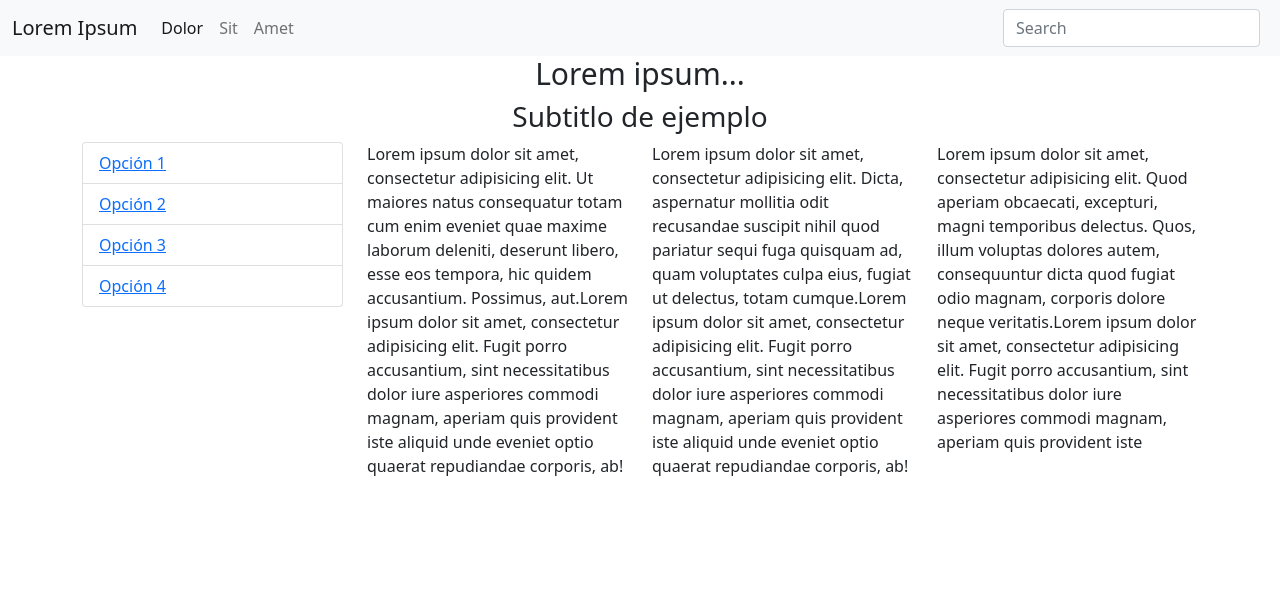
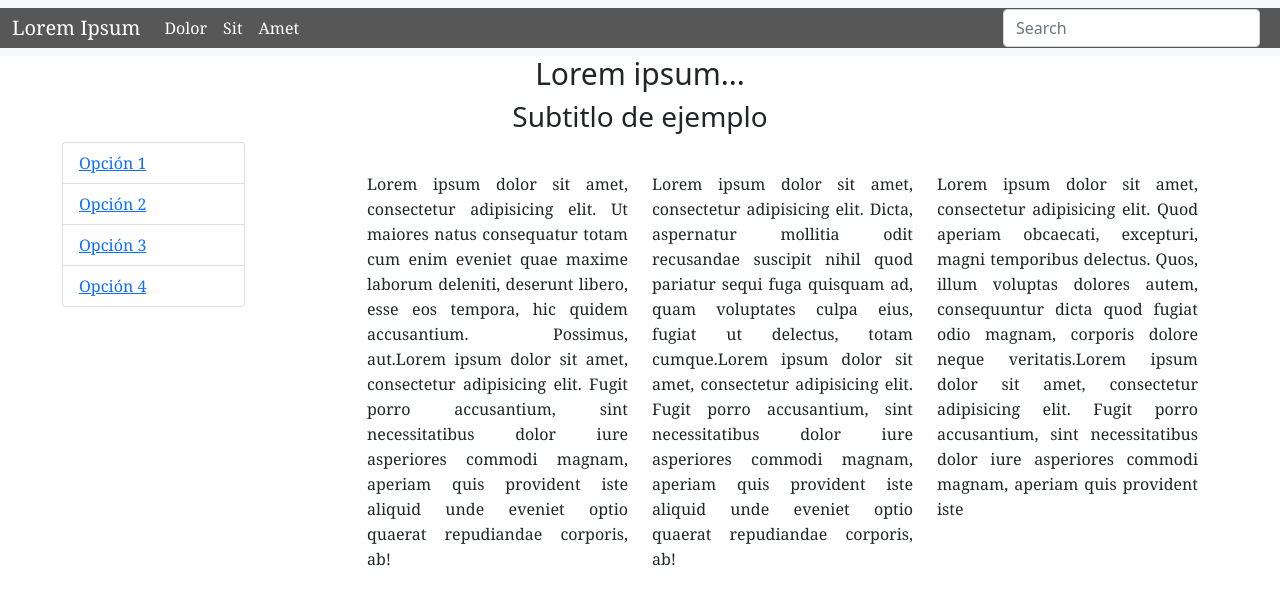
Before and after one commit to roma-script/grupal5-sub5.io, a plain HTML site: page index.html in a window 1280 px wide. Drawn offline with nearby package versions, Linux system fonts and the light colour scheme.

Commit message:
arreglos

```diff
--- a/css/style.css
+++ b/css/style.css
@@ -14,4 +14,43 @@ h1{
 a {
     color: black !important;
     text-decoration:none !important;
+    font-family:Georgia, 'Times New Roman', Times, serif;
 }
+
+div.container-fluid {
+  background-color: rgb(87, 87, 87);
+}
+
+nav.navbar.navbar-expand-lg.navbar-light.bg-light {
+     background-color: rgb(87, 87, 87);
+
+}
+
+a.navbar-brand {
+    color: #fff !important;
+    font-family:Georgia, 'Times New Roman', Times, serif;
+}
+
+a.nav-link.active {
+  color: #fff !important;
+  font-family:Georgia, 'Times New Roman', Times, serif;
+}
+
+a.nav-link {
+    color: #fff !important;
+    font-family:Georgia, 'Times New Roman', Times, serif;
+  }
+
+  li.list-group-item {
+    margin-left: -20px;
+    margin-right: 10px;
+    width:70%;
+    font-family:Georgia, 'Times New Roman', Times, serif;
+  }
+
+  p {
+    text-align: justify;
+    font-family:Georgia, 'Times New Roman', Times, serif;
+    line-height: 25px;
+    margin-top: 30px;
+  }
```
